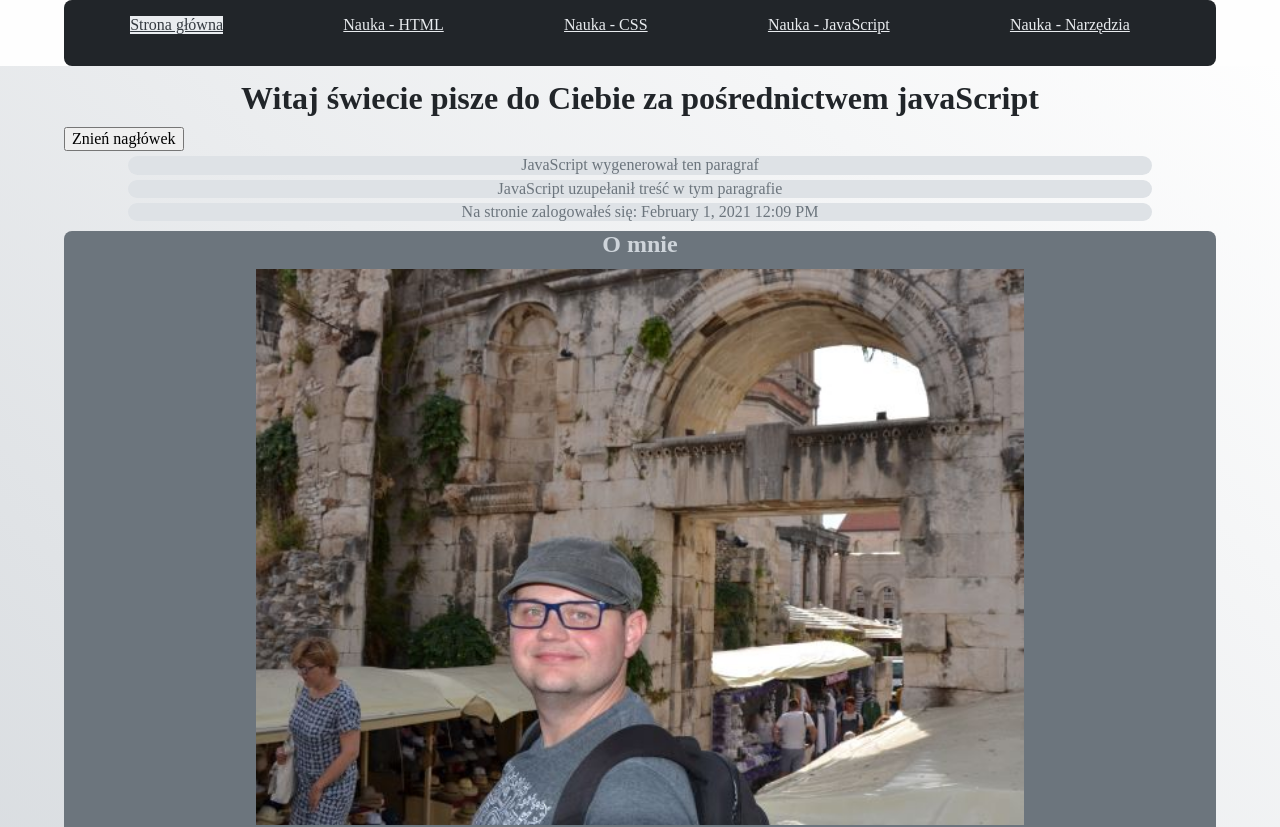
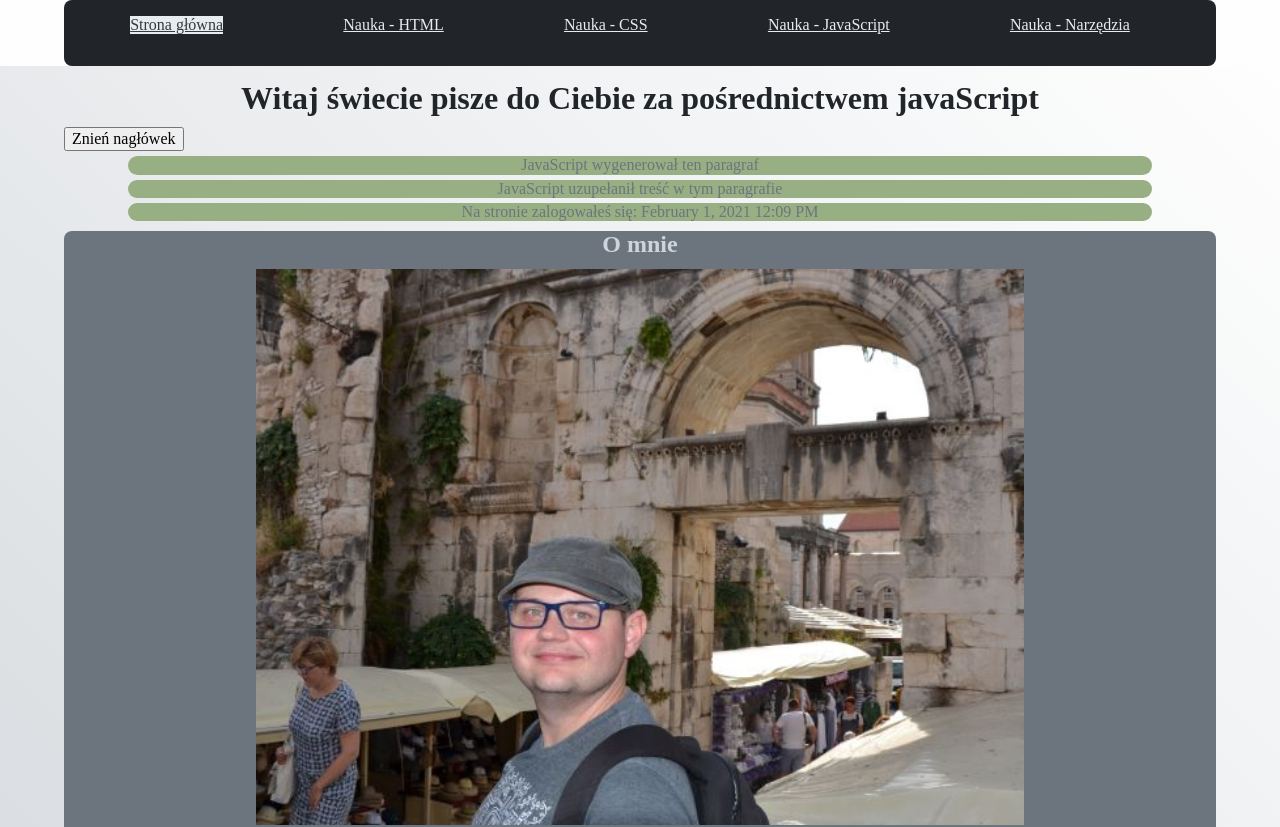
Before and after one commit to pawel-haraf/homepage, a website built with webpack: page src/pages/index.html in a window 1280 px wide. Shown: the top 827 px of the page. Built offline with nearby package versions, Linux system fonts and the light colour scheme.

Commit message:
new background

```diff
--- a/src/scss/modules/main.scss
+++ b/src/scss/modules/main.scss
@@ -5,7 +5,7 @@
     margin: 80px auto;
     &__description {
       color: #6c757d;
-      background: #dee2e6;
+      background: #97af83;
       width: 80vw;
       text-align: center;
       margin: 5px auto;
```
